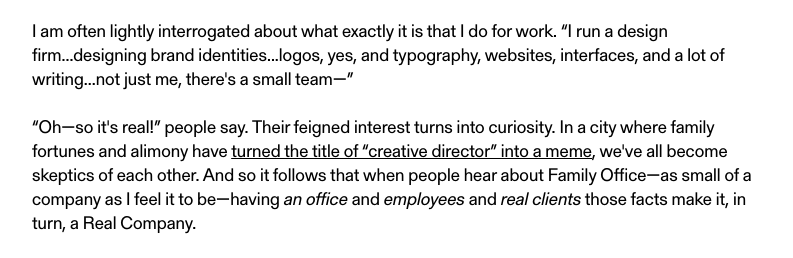
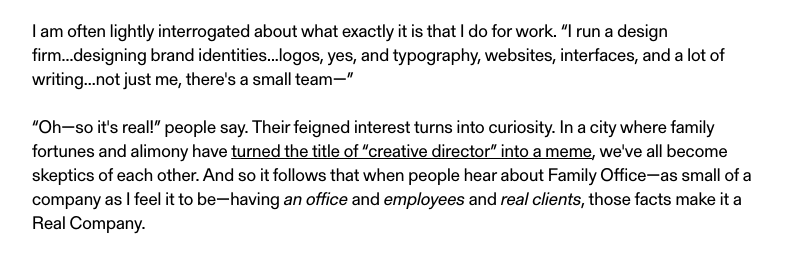
Before and after one commit to diego-segura/presence, an Astro site: page /posts/2025-07-06 in a window 1280 px wide. Shown: the part 811-1069 px from the top of the page, 240-1033 px from the left. Built offline with nearby package versions, Linux system fonts and the light colour scheme; Astro itself is replaced by a stand-in of ours; a web font is replaced by a local one.

Commit message:
copy edit

```diff
--- a/src/content/posts/2025-07-06.mdx
+++ b/src/content/posts/2025-07-06.mdx
@@ -10,7 +10,7 @@ Our [Instagram](https://instagram.com/familyoffice.is) is bare, I haven't publis
 
 I am often lightly interrogated about what exactly it is that I do for work. “I run a design firm...designing brand identities...logos, yes, and typography, websites, interfaces, and a lot of writing...not just me, there's a small team—”
 
-“Oh—so it's real!” people say. Their feigned interest turns into curiosity. In a city where family fortunes and alimony have [turned the title of “creative director” into a meme](https://www.instagram.com/p/DKxWl36vz2s/?utm_source=ig_web_copy_link&igsh=YnQ2cXFzMm9nMzU2), we've all become skeptics of each other. And so it follows that when people hear about Family Office—as small of a company as I feel it to be—having _an office_ and _employees_ and _real clients_ those facts make it, in turn, a Real Company.
+“Oh—so it's real!” people say. Their feigned interest turns into curiosity. In a city where family fortunes and alimony have [turned the title of “creative director” into a meme](https://www.instagram.com/p/DKxWl36vz2s/?utm_source=ig_web_copy_link&igsh=YnQ2cXFzMm9nMzU2), we've all become skeptics of each other. And so it follows that when people hear about Family Office—as small of a company as I feel it to be—having _an office_ and _employees_ and _real clients_, those facts make it a Real Company.
 
 Real to whom?
 
```
